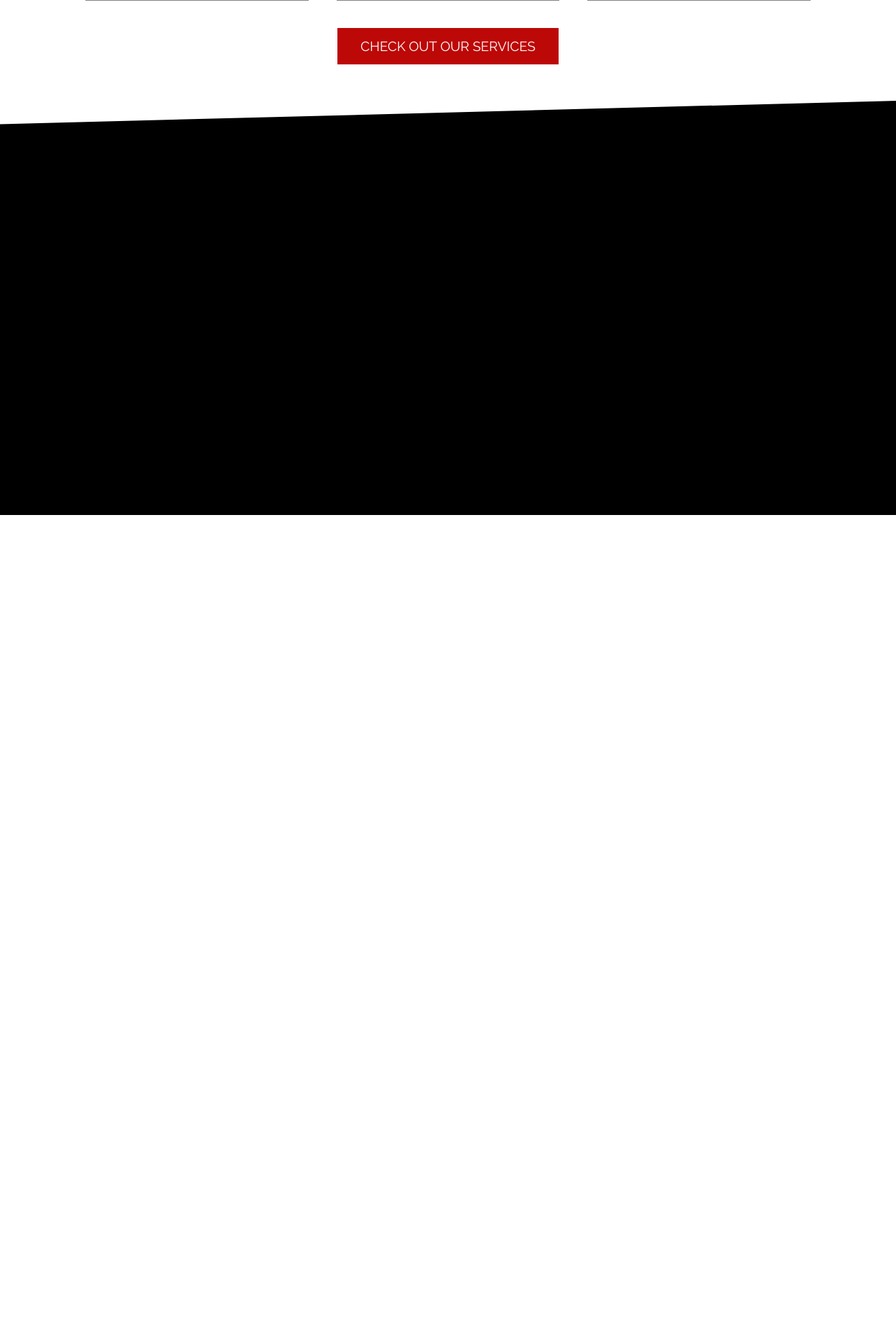
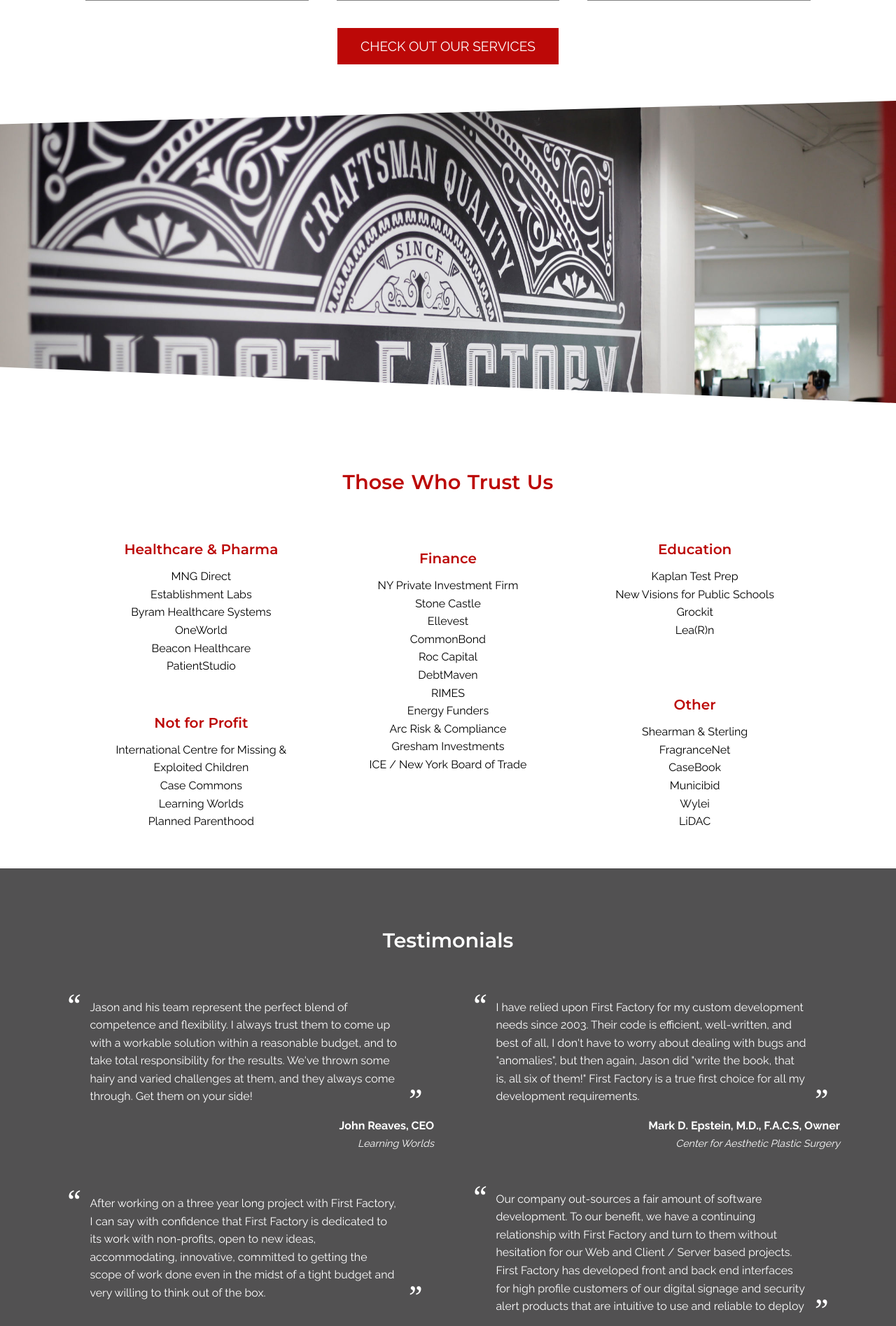
Before and after one commit to aosante/First-Factory-Landing-Replica, a PHP site: page /index.html in a window 1280 px wide. Shown: the part 3240-5135 px from the top of the page at 70% size. Before the commit the page ends 3976 px from the top, so only its background shows below. Run offline with PHP 8.4, Linux system fonts and the light colour scheme.

Commit message:
added two more sections

```diff
--- a/css/app.css
+++ b/css/app.css
@@ -379,6 +379,10 @@ p, strong {
   font-size: 1rem;
   text-align: left; }
 
+em {
+  font-family: "Raleway", sans-serif;
+  font-size: .9rem; }
+
 li {
   font-family: "Raleway", sans-serif; }
 
@@ -590,9 +594,97 @@ header {
   z-index: 2; }
 
 #ff-image {
-  background: black;
-  height: 80vh;
-  margin-top: 3em; }
+  background-image: url(../img/ff-divider.jpg);
+  height: 60vh;
+  margin-top: 3em;
+  background-size: cover;
+  background-attachment: fixed;
+  z-index: -1; }
+
+#trust-us {
+  padding: 2em;
+  height: auto;
+  position: relative;
+  z-index: 7777; }
+  #trust-us h2 {
+    margin: 2em; }
+  #trust-us h3 {
+    padding-bottom: .5em; }
+  #trust-us h3:after {
+    all: unset; }
+  #trust-us .container {
+    display: flex;
+    width: 87%;
+    margin: 0 auto;
+    height: 55vh; }
+    #trust-us .container .col {
+      width: 33.3334%;
+      display: flex;
+      justify-content: space-between;
+      flex-direction: column; }
+      #trust-us .container .col .sub-col {
+        margin-bottom: 1.4em; }
+      #trust-us .container .col ul {
+        width: 70%;
+        margin: 0 auto; }
+    #trust-us .container .middle {
+      justify-content: flex-start;
+      padding-top: .8em; }
+
+#trust-us:before {
+  position: absolute;
+  content: '';
+  width: 100%;
+  height: 100%;
+  background-color: #fff;
+  top: 0;
+  right: 0;
+  bottom: 0;
+  left: 0;
+  transform-origin: top right;
+  transform: skewY(2.3deg);
+  z-index: -1; }
+
+#testimonials {
+  background-color: #525152;
+  padding: 5em;
+  color: #fff; }
+  #testimonials h2.testimonials-title {
+    margin-bottom: 1.5em;
+    color: #fff; }
+  #testimonials .container {
+    display: grid;
+    grid-template-columns: 1fr 1fr;
+    grid-gap: 2.5em; }
+    #testimonials .container .quote {
+      display: flex;
+      flex-direction: column;
+      justify-content: space-around;
+      width: 100%;
+      margin: 0 auto; }
+      #testimonials .container .quote blockquote p {
+        padding: 1em;
+        display: flex;
+        align-items: center; }
+        #testimonials .container .quote blockquote p:before {
+          content: "\201C";
+          font-size: 2.7em;
+          font-family: Georgia, 'Times New Roman', Times, serif;
+          align-self: flex-start;
+          margin: 0;
+          margin-right: .3em;
+          transform: translateY(-0.6em); }
+        #testimonials .container .quote blockquote p:after {
+          content: "\201D";
+          margin-left: .3em;
+          align-self: flex-end;
+          font-size: 2.7em;
+          font-family: Georgia, 'Times New Roman', Times, serif;
+          transform: translateY(0.6em); }
+      #testimonials .container .quote .quote-auth {
+        display: flex;
+        flex-direction: column;
+        align-items: flex-end; }
 
 .btn {
   background-color: #bc0807;
--- a/index.html
+++ b/index.html
@@ -228,7 +228,169 @@
           <button class="btn experience-btn">Check Out Our Services</button>
         </div>
       </section>
-      <section id="ff-image"></section>
+      <div id="ff-image"></div>
+      <section id="trust-us">
+        <h2>Those Who Trust Us</h2>
+        <div class="container">
+          <div class="col">
+            <div class="sub-col">
+              <h3>Healthcare & Pharma</h3>
+              <ul>
+                <li>MNG Direct</li>
+                <li>Establishment Labs</li>
+                <li>Byram Healthcare Systems</li>
+                <li>OneWorld</li>
+                <li>Beacon Healthcare</li>
+                <li>PatientStudio</li>
+              </ul>
+            </div>
+            <div class="sub-col">
+              <h3>Not for Profit</h3>
+              <ul>
+                <li>International Centre for Missing & Exploited Children</li>
+                <li>Case Commons</li>
+                <li>Learning Worlds</li>
+                <li>Planned Parenthood</li>
+              </ul>
+            </div>
+          </div>
+          <div class="col middle">
+            <h3>Finance</h3>
+            <ul>
+              <li>NY Private Investment Firm</li>
+              <li>Stone Castle</li>
+              <li>Ellevest</li>
+              <li>CommonBond</li>
+              <li>Roc Capital</li>
+              <li>DebtMaven</li>
+              <li>RIMES</li>
+              <li>Energy Funders</li>
+              <li>Arc Risk & Compliance</li>
+              <li>Gresham Investments</li>
+              <li>ICE / New York Board of Trade</li>
+            </ul>
+          </div>
+          <div class="col">
+            <div class="sub-col">
+              <h3>Education</h3>
+              <ul>
+                <li>Kaplan Test Prep</li>
+                <li>New Visions for Public Schools</li>
+                <li>Grockit</li>
+                <li>Lea(R)n</li>
+              </ul>
+            </div>
+            <div class="sub-col">
+              <h3>Other</h3>
+              <ul>
+                <li>Shearman & Sterling</li>
+                <li>FragranceNet</li>
+                <li>CaseBook</li>
+                <li>Municibid</li>
+                <li>Wylei</li>
+                <li>LiDAC</li>
+              </ul>
+            </div>
+          </div>
+        </div>
+      </section>
+      <section id="testimonials">
+        <h2 class="testimonials-title">Testimonials</h2>
+        <div class="container">
+          <div class="quote">
+            <blockquote>
+              <p>
+                Jason and his team represent the perfect blend of competence and
+                flexibility. I always trust them to come up with a workable
+                solution within a reasonable budget, and to take total
+                responsibility for the results. We've thrown some hairy and
+                varied challenges at them, and they always come through. Get
+                them on your side!
+              </p>
+            </blockquote>
+            <div class="quote-auth">
+              <strong>John Reaves, CEO</strong><em>Learning Worlds</em>
+            </div>
+          </div>
+          <div class="quote">
+            <blockquote>
+              <p>
+                I have relied upon First Factory for my custom development needs
+                since 2003. Their code is efficient, well-written, and best of
+                all, I don't have to worry about dealing with bugs and
+                "anomalies", but then again, Jason did "write the book, that is,
+                all six of them!" First Factory is a true first choice for all
+                my development requirements.
+              </p>
+            </blockquote>
+            <div class="quote-auth">
+              <strong>Mark D. Epstein, M.D., F.A.C.S, Owner</strong
+              ><em>Center for Aesthetic Plastic Surgery</em>
+            </div>
+          </div>
+          <div class="quote">
+            <blockquote>
+              <p>
+                After working on a three year long project with First Factory, I
+                can say with confidence that First Factory is dedicated to its
+                work with non-profits, open to new ideas, accommodating,
+                innovative, committed to getting the scope of work done even in
+                the midst of a tight budget and very willing to think out of the
+                box.
+              </p>
+            </blockquote>
+            <div class="quote-auth">
+              <strong>Amy Valentine, Risk and Quality Management</strong
+              ><em>Planned Parenthood of the North Country New York</em>
+            </div>
+          </div>
+          <div class="quote">
+            <blockquote>
+              <p>
+                Our company out-sources a fair amount of software development.
+                To our benefit, we have a continuing relationship with First
+                Factory and turn to them without hesitation for our Web and
+                Client / Server based projects. First Factory has developed
+                front and back end interfaces for high profile customers of our
+                digital signage and security alert products that are intuitive
+                to use and reliable to deploy
+              </p>
+            </blockquote>
+            <div class="quote-auth">
+              <strong>Jim Altemose, President</strong
+              ><em>DigIt Signage Technologies Corp.</em>
+            </div>
+          </div>
+        </div>
+      </section>
+      <section id="contact">
+        <div class="cta">
+          <button class="btn">Ready To Work With First Factory?</button>
+        </div>
+        <div class="contact-info">
+          <div class="locations">
+            <div class="ny">
+              <p>Based In:</p>
+              <h3>NYC, New York, USA</h3>
+            </div>
+            <div class="cr">
+              <p>Nearshore In:</p>
+              <h3>Heredia, Costa Rica</h3>
+            </div>
+          </div>
+          <div class="contact">
+            <div class="phone">
+              <p>Phone:</p>
+              <h3>+1.646.688.5070</h3>
+            </div>
+            <p>
+              Have a project in minds? <br />
+              We'd love to chat
+            </p>
+            <button class="btn">Contact Us</button>
+          </div>
+        </div>
+      </section>
     </main>
     <script src="https://cdnjs.cloudflare.com/ajax/libs/lodash.js/4.17.11/lodash.min.js"></script>
     <script src="./js/app.js"></script>
--- a/sass/app.sass
+++ b/sass/app.sass
@@ -14,5 +14,7 @@
 @import layout/expertise
 @import layout/ff_experience
 @import layout/ff_image
+@import layout/trust_us
+@import layout/testimonials
 //5.Components
 @import components/buttons
--- a/sass/base/_typography.sass
+++ b/sass/base/_typography.sass
@@ -53,5 +53,9 @@ p, strong
     font-size: 1rem
     text-align: left
 
+em
+    font-family: $font-r
+    font-size: .9rem
+
 li
     font-family: $font-r
--- a/sass/layout/_ff_image.sass
+++ b/sass/layout/_ff_image.sass
@@ -1,4 +1,7 @@
 #ff-image
-    background: black
-    height: 80vh
+    background-image: url(../img/ff-divider.jpg)
+    height: 60vh
     margin-top: 3em
+    background-size: cover
+    background-attachment: fixed
+    z-index: -1
--- /dev/null
+++ b/sass/layout/_testimonials.sass
@@ -0,0 +1,40 @@
+#testimonials
+    background-color: #525152
+    padding: 5em
+    color: #fff
+    h2.testimonials-title
+        margin-bottom: 1.5em
+        color: #fff
+    .container
+        display: grid
+        grid-template-columns: 1fr 1fr
+        grid-gap: 2.5em
+        .quote
+            display: flex
+            flex-direction: column
+            justify-content: space-around
+            width: 100%
+            margin: 0 auto
+            blockquote p
+                padding: 1em
+                display: flex
+                align-items: center
+                &:before
+                    content: "\201C"
+                    font-size: 2.7em
+                    font-family: Georgia, 'Times New Roman', Times, serif
+                    align-self: flex-start
+                    margin: 0
+                    margin-right: .3em
+                    transform: translateY(-.6em)
+                &:after
+                    content: "\201D"
+                    margin-left: .3em
+                    align-self: flex-end
+                    font-size: 2.7em
+                    font-family: Georgia, 'Times New Roman', Times, serif
+                    transform: translateY(.6em)
+            .quote-auth
+                display: flex
+                flex-direction: column
+                align-items: flex-end
--- /dev/null
+++ b/sass/layout/_trust_us.sass
@@ -0,0 +1,43 @@
+#trust-us
+    padding: 2em
+    height: auto
+    position: relative
+    z-index: 7777
+    h2
+        margin: 2em
+    h3
+        padding-bottom: .5em
+    h3:after
+        all: unset
+    .container
+        display: flex
+        width: 87%
+        margin: 0 auto
+        height: 55vh
+        .col
+            width: 33.3334%
+            display: flex
+            justify-content: space-between
+            flex-direction: column
+            .sub-col
+                margin-bottom: 1.4em
+            ul
+                width: 70%
+                margin: 0 auto
+        .middle
+            justify-content: flex-start
+            padding-top: .8em
+
+#trust-us:before
+    position: absolute
+    content: ''
+    width: 100%
+    height: 100%
+    background-color: #fff
+    top: 0
+    right: 0
+    bottom: 0
+    left: 0
+    transform-origin: top right
+    transform: skewY(2.3deg)
+    z-index: -1
```
